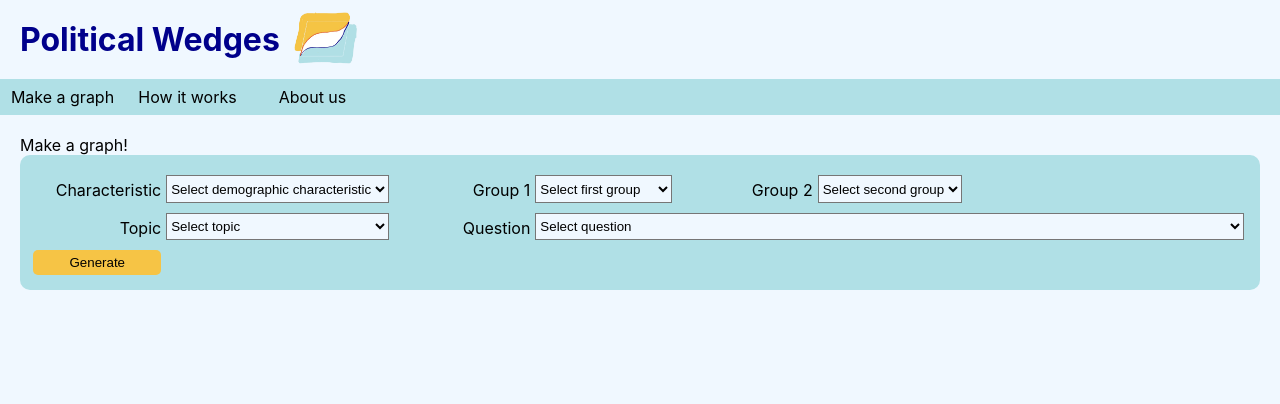
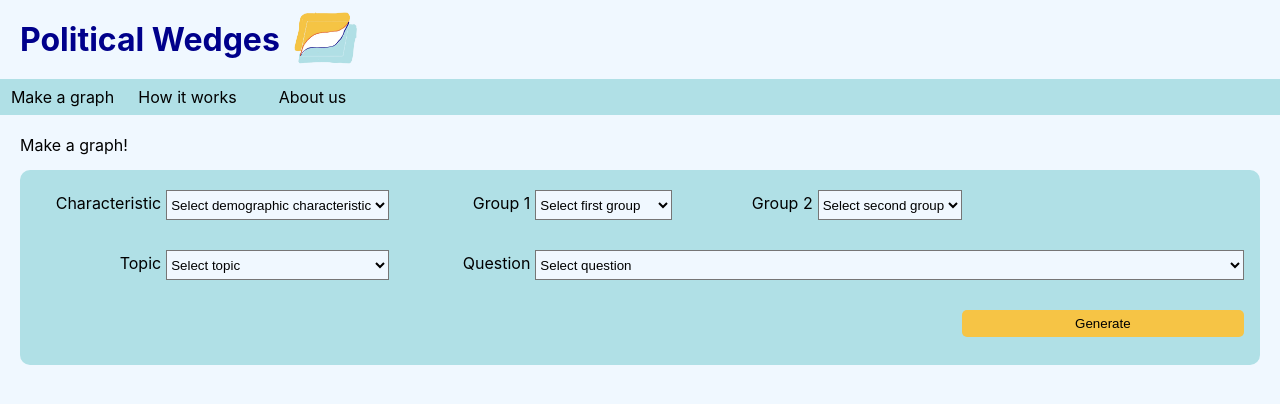
Before and after one commit to z-for-zarrin/political_wedges, a React (Create React App) app in the folder client/: page /create in a window 1280 px wide. Shown: the top 404 px of the page. Built offline with nearby package versions, Linux system fonts and the light colour scheme.

Commit message:
generate button appears on bottom left of form

```diff
--- a/client/src/containers/GraphContainer.js
+++ b/client/src/containers/GraphContainer.js
@@ -21,7 +21,9 @@ const GraphContainer = () => {
 
     return (
         <section className='page'>
-            Make a graph!
+            <section id='parameter-explainer'>
+                Make a graph!
+            </section>
             <GraphInput
                 group1Id={group1Id}
                 setGroup1Id={setGroup1Id}
--- a/client/src/styles/GraphStyle.css
+++ b/client/src/styles/GraphStyle.css
@@ -1,9 +1,13 @@
+#parameter-explainer{
+    padding-bottom: 15px;
+}
+
 #parameters-form{
     display: grid;
-grid-template: 37.5% 37.5% 25% / repeat(8, 1fr);
+    grid-template: 37.5% 37.5% 25% / repeat(8, 1fr);
     background-color: #b0e0e6;
     border-radius: 10px;
-    height: 100px;
+    height: 160px;
     padding: 20px 1em 15px 0;
 }
 
@@ -25,22 +29,23 @@ grid-template: 37.5% 37.5% 25% / repeat(8, 1fr);
 
 select{
     margin-left: 5px;
-    margin-bottom: 10px;
     background-color: #f0f8ff;
+    height: 30px;
 }
 
 label{
     text-align: right;
-    padding-top: 5px;
+    padding-top: 3px;
 }
 
 input{
     grid-row-start: 3;
-    margin-left: 1em;
+    grid-column: -3 / -1;
     background-color: #f6c445;
     border: none;
     border-radius: 5px;
-    transition-duration: 0.2s;
+    transition-duration: 0.1s;
+    height: 2em;
 }
 
 input:hover{
@@ -59,6 +64,7 @@ input:active{
     display: block;
     margin-left: auto;
     margin-right: auto;
+    margin-top: 50px;
     border-radius: 20px;
     width: 65%;
     height: auto;
```
